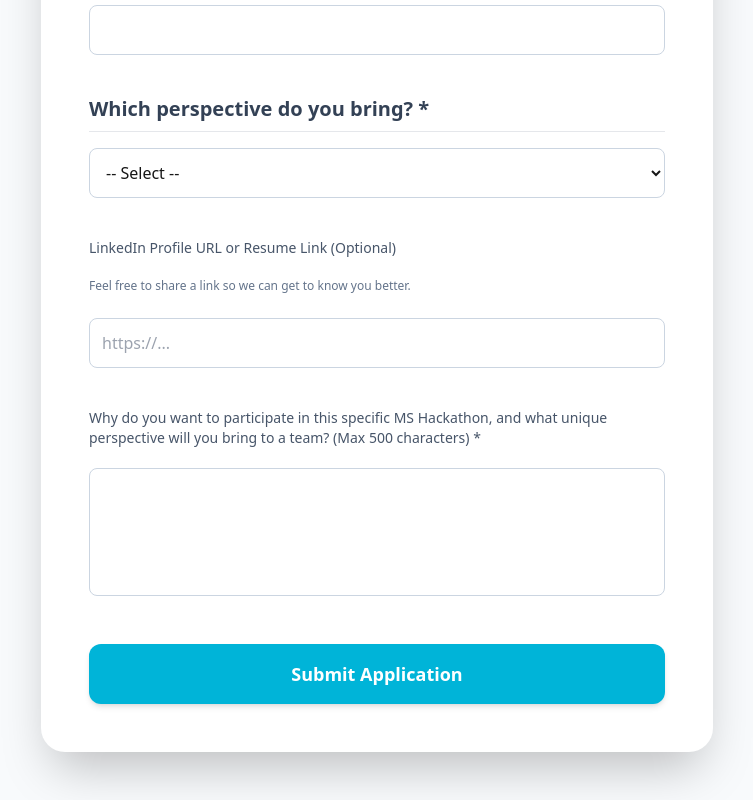
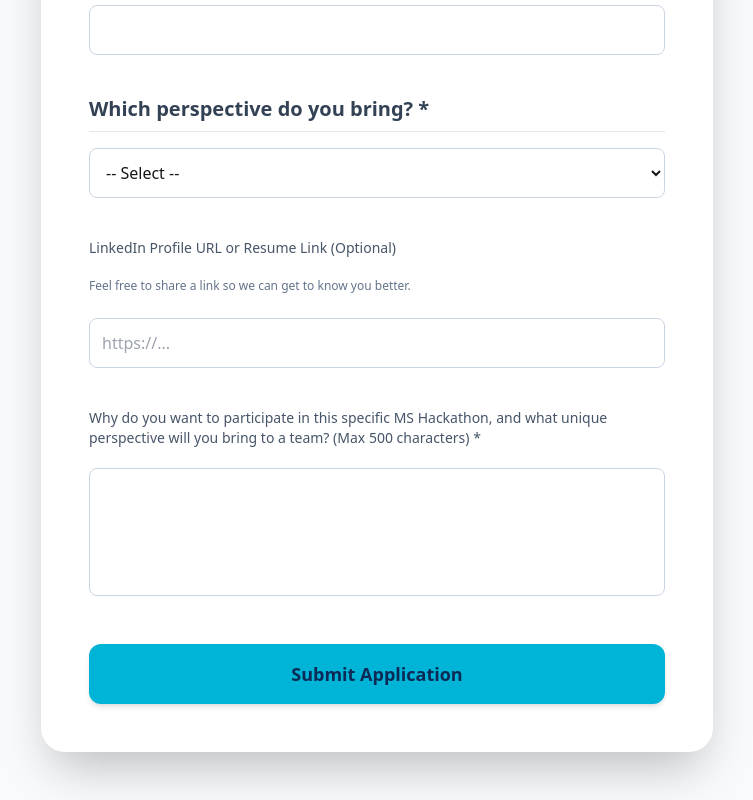
Before and after one commit to shlomish3/ms-hackathon, a Next.js app: page /en/apply in a window 1280 px wide. Shown: the part 402-1202 px from the top of the page, without its empty margins (263-1016 px from the left). Built offline with nearby package versions, Linux system fonts and the light colour scheme.

Commit message:
Wire up form to Google Sheets

```diff
--- a/src/components/ApplicationForm.tsx
+++ b/src/components/ApplicationForm.tsx
@@ -22,6 +22,7 @@ export default function ApplicationForm({
   lang: string;
 }) {
   const [submitted, setSubmitted] = useState(false);
+  const [isSubmitting, setIsSubmitting] = useState(false);
   const {
     register,
     handleSubmit,
@@ -31,9 +32,24 @@ export default function ApplicationForm({
 
   const selectedRole = watch("role");
 
-  const onSubmit = (data: FormData) => {
-    console.log("Form Data:", data);
-    setSubmitted(true);
+  const onSubmit = async (data: FormData) => {
+    setIsSubmitting(true);
+    try {
+      await fetch("https://script.google.com/macros/s/AKfycbz8hnTi4ouu0sPX99HXsGWlhrUKojxsBkYn5uI-q7mOo7L27aEHLQiLgLvJninTeIPj/exec", {
+        method: "POST",
+        mode: "no-cors",
+        headers: {
+          "Content-Type": "text/plain",
+        },
+        body: JSON.stringify(data),
+      });
+      setSubmitted(true);
+    } catch (error) {
+      console.error(error);
+      alert("Something went wrong. Please try again.");
+    } finally {
+      setIsSubmitting(false);
+    }
   };
 
   if (submitted) {
@@ -158,9 +174,10 @@ export default function ApplicationForm({
 
       <button
         type="submit"
-        className="mt-6 bg-brand-cyan hover:bg-brand-cyan-dark text-white font-bold py-4 rounded-xl text-lg transition shadow-md hover:shadow-lg"
+        disabled={isSubmitting}
+        className="mt-6 bg-brand-cyan hover:bg-brand-cyan-light text-brand-navy font-bold py-4 rounded-xl text-lg transition shadow-md hover:shadow-lg disabled:opacity-50"
       >
-        {dict.form.submit}
+        {isSubmitting ? "..." : dict.form.submit}
       </button>
     </form>
   );
```
